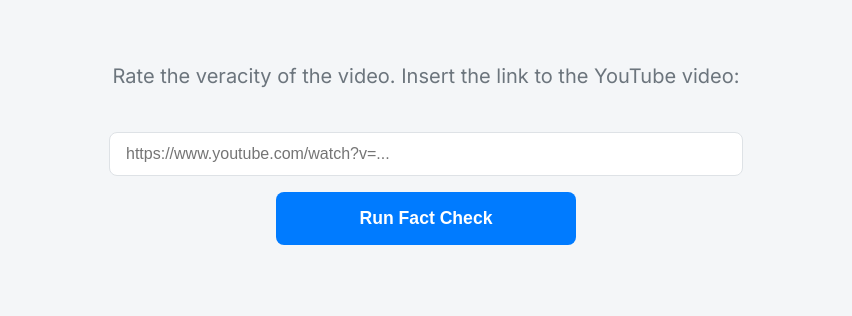
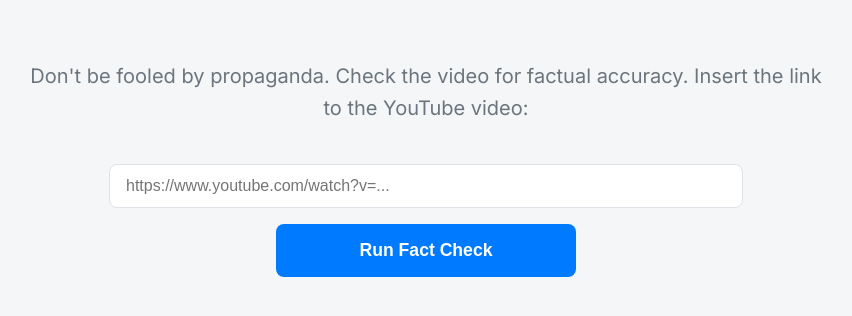
Before and after one commit to maxradov/propacondom-app, a Flask app: page / in a window 1280 px wide. Shown: the top 316 px of the page, without its empty margins (214-1066 px from the left). Run offline with Flask 3, Linux system fonts and the light colour scheme.

Commit message:
Small update of the front page

```diff
--- a/backend/templates/index.html
+++ b/backend/templates/index.html
@@ -10,7 +10,7 @@
 <body>
     <main class="container">
         <header>
-            <p class="description">Rate the veracity of the video. Insert the link to the YouTube video:</p>
+            <p class="description">Don't be fooled by propaganda. Check the video for factual accuracy. Insert the link to the YouTube video:</p>
         </header>
 
         <section class="input-section">
```
